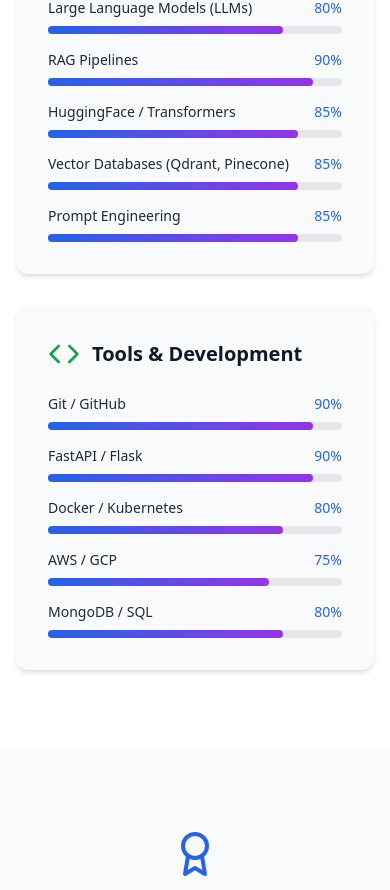
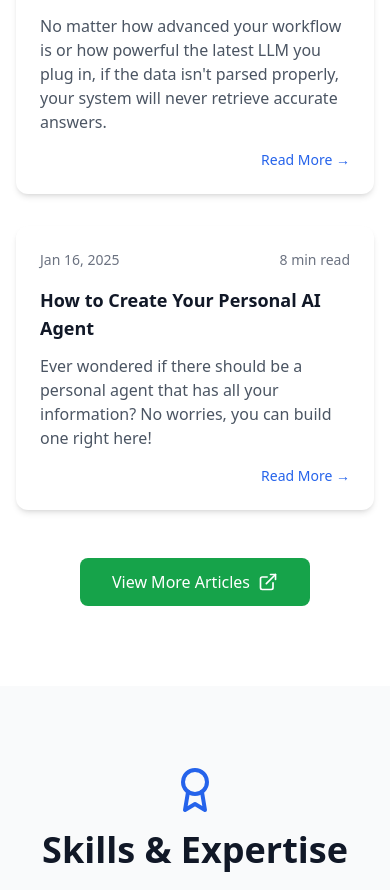
Before and after one commit to Jiten-Bhalavat/Portfolio, a React (Vite) app: page / in a window 390 px wide. Shown: the part 5321-6211 px from the top of the page. Built offline with nearby package versions, Linux system fonts and the light colour scheme.

Commit message:
orientation and resume changed

```diff
--- a/src/App.tsx
+++ b/src/App.tsx
@@ -202,16 +202,27 @@
 
   const workExperience = [
     {
-      title: "Machine Learning Engineer Intern",
+      title: "AI Engineer Intern",
       company: "Plutomen technologies Pvt. Ltd.",
       location: "Gujarat, India",
       period: "Sept 2023 - April 2024",
       // description: "Developing RAG-based document processing systems and fine-tuning LLMs for customer support automation.",
       achievements: [
-        "Engineered a high-performance RAG chatbot using LlamaIndex, LangChain, and HuggingFace embeddings, boosting semantic search relevance by 30% through advanced indexing with Qdrant and Pinecone, demonstrating proficiency in API integration and innovative model experimentation",
-        "Optimized multi-model pipeline by evaluating LLMs, embeddings, and re-rankers, refining generation parameters to enhance output quality and consistency, aligning with generative AI tool experimentation",
-        "Developed a scalable Flask API to connect UI with retrieval backends, facilitating seamless real-time interactions and smooth integration with client-side apps",
-        "Identified and fixed model failures in RAG chatbot testing, boosting robustness via refined prompts and streamlined flow"
+        "Architected automated parsing pipeline using LlamaParse and Mistral OCR, boosting data extraction accuracy from 45% to 89% and eliminating 15 hours/week of manual compliance review, using LlamaIndex and LangChain as orchestration",
+        "Improved chatbot answer relevance by 30% through optimized chunking and semantic search using Qdrant, Pinecone",
+        "Designed and deployed Flask REST APIs backend with 8 endpoints, integrating PostgreSQL for chat history and enabling real-time RAG responses with less than 200ms latency for client applications"
+      ]
+    },
+    {
+      title: "Research Assistant",
+      company: "Charotar University of Science and Technology",
+      location: "Gujarat, India",
+      period: "Apr 2023 - Jun 2023",
+      // description: "Developing RAG-based document processing systems and fine-tuning LLMs for customer support automation.",
+      achievements: [
+        "Constructed a U-Net for MRI segmentation, achieving 91% accuracy by training models on preprocessed DICOM images",
+        "Benchmarked model using IoU metrics, achieving a 15% improvement over baseline CNN architectures",
+        "Applied advanced AI techniques in medical imaging, demonstrating the impact of AI professionals in healthcare"
       ]
     },
     {
@@ -223,7 +234,7 @@
       achievements: [
         "Designed a CNN achieving over 99% test accuracy on MNIST by fine-tuning convolutional and pooling layers",
         "Applied dropout regularization techniques, improving model generalization by 7% and reducing overfitting risks",
-        "Refined architecture to boost classification reliability, streamlining deployment in production-ready ML pipelines"
+        "Refined architecture to boost classification reliability, streamlining deployment in production-ready AI Systems"
       ]
     }
   ];
@@ -234,7 +245,7 @@
       school: "University of Maryland, College Park",
       location: "College Park, MD",
       period: "2024 - 2026",
-      gpa: "3.5/4.0",
+      gpa: "3.52/4.0",
       // description: "Specialized in Machine Learning, Deep Learning, and Natural Language Processing",
       coursework: ["Machine Learning", "Probability & Statistics", "NLP", "Computer Vision", "Data Science", "Multimodal Foundation Models", "Cloud Computing"]
     },
@@ -261,10 +272,10 @@
                 { name: 'Home', id: 'home' },
                 { name: 'About', id: 'about' },
                 { name: 'Projects', id: 'projects' },
+                { name: 'Medium', id: 'medium' },
                 { name: 'Skills', id: 'skills' },
+                { name: 'YouTube', id: 'youtube' },
                 { name: 'Certifications', id: 'certifications' },
-                { name: 'YouTube', id: 'youtube' },
-                { name: 'Medium', id: 'medium' },
                 { name: 'Experience', id: 'experience' },
                 { name: 'Education', id: 'education' },
                 { name: 'Contact', id: 'contact' }
@@ -299,10 +310,10 @@
                 { name: 'Home', id: 'home' },
                 { name: 'About', id: 'about' },
                 { name: 'Projects', id: 'projects' },
+                { name: 'Medium', id: 'medium' },
                 { name: 'Skills', id: 'skills' },
+                { name: 'YouTube', id: 'youtube' },
                 { name: 'Certifications', id: 'certifications' },
-                { name: 'YouTube', id: 'youtube' },
-                { name: 'Medium', id: 'medium' },
                 { name: 'Experience', id: 'experience' },
                 { name: 'Education', id: 'education' },
                 { name: 'Contact', id: 'contact' }
@@ -352,8 +363,8 @@
               View My Work
             </button>
             <a
-              href="/Jiten-Bhalavat-AI-Engineer.pdf"
-              download="Jiten-Bhalavat-AI-Engineer.pdf"
+              href="/Jiten_Bhalavat_Resume.pdf"
+              download="Jiten-Bhalavat-Resume.pdf"
               className="inline-flex items-center justify-center border-2 border-blue-600 text-blue-600 px-8 py-4 rounded-lg font-medium hover:bg-blue-600 hover:text-white transition-colors text-lg"
             >
               <Download size={20} className="mr-2" />
@@ -501,8 +512,45 @@
         </div>
       </section>
 
+      {/* Medium Articles Section */}
+      <section id="medium" className="py-20 bg-white">
+        <div className="max-w-6xl mx-auto px-4 sm:px-6 lg:px-8">
+          <div className="text-center mb-16">
+            <PenTool size={48} className="text-green-600 mx-auto mb-4" />
+            <h2 className="text-4xl font-bold text-gray-900 mb-4">Medium Articles</h2>
+            <p className="text-xl text-gray-600">Technical insights and tutorials</p>
+          </div>
+          <div className="grid md:grid-cols-2 lg:grid-cols-3 gap-8">
+            {mediumArticles.map((article, index) => (
+              <div key={index} className="bg-white rounded-xl p-6 shadow-md hover:shadow-lg transition-shadow">
+                <div className="flex items-center justify-between mb-4">
+                  <span className="text-gray-500 text-sm">{article.date}</span>
+                  <span className="text-gray-500 text-sm">{article.readTime}</span>
+                </div>
+                <h3 className="font-bold text-gray-900 mb-3 text-lg">{article.title}</h3>
+                <p className="text-gray-600 mb-4">{article.excerpt}</p>
+                <div className="flex items-center justify-end">
+                  <a href={article.url} className="text-blue-600 hover:text-blue-700 font-medium text-sm">
+                    Read More →
+                  </a>
+                </div>
+              </div>
+            ))}
+          </div>
+          <div className="text-center mt-12">
+            <Link
+              to="/medium"
+              className="inline-flex items-center bg-green-600 text-white px-8 py-3 rounded-lg font-medium hover:bg-green-700 transition-colors"
+            >
+              View More Articles
+              <ExternalLink size={20} className="ml-2" />
+            </Link>
+          </div>
+        </div>
+      </section>
+
       {/* Skills & Expertise Section */}
-      <section id="skills" className="py-20 bg-white">
+      <section id="skills" className="py-20 bg-gray-50">
         <div className="max-w-6xl mx-auto px-4 sm:px-6 lg:px-8">
           <div className="text-center mb-16">
             <Award size={48} className="text-blue-600 mx-auto mb-4" />
@@ -511,7 +559,7 @@
           </div>
           <div className="grid lg:grid-cols-3 gap-8">
             {skillCategories.map((category, index) => (
-              <div key={index} className="bg-gray-50 p-8 rounded-xl shadow-md hover:shadow-lg transition-shadow">
+              <div key={index} className="bg-white p-8 rounded-xl shadow-md hover:shadow-lg transition-shadow">
                 <div className="flex items-center mb-6">
                   {category.icon}
                   <h3 className="text-xl font-bold text-gray-900 ml-3">{category.title}</h3>
@@ -534,51 +582,6 @@
                 </div>
               </div>
             ))}
-          </div>
-        </div>
-      </section>
-
-      {/* Certifications Section */}
-      <section id="certifications" className="py-20 bg-gray-50">
-        <div className="max-w-6xl mx-auto px-4 sm:px-6 lg:px-8">
-          <div className="text-center mb-16">
-            <Award size={48} className="text-blue-600 mx-auto mb-4" />
-            <h2 className="text-4xl font-bold text-gray-900 mb-4">Certifications</h2>
-            <p className="text-xl text-gray-600">Professional credentials and achievements</p>
-          </div>
-          <div className="grid md:grid-cols-2 lg:grid-cols-3 gap-6">
-            {certifications.map((cert, index) => (
-              <a
-                key={index}
-                href={cert.verifyUrl}
-                target="_blank"
-                rel="noopener noreferrer"
-                className="bg-white rounded-xl p-6 shadow-md hover:shadow-xl transition-all duration-300 text-center group cursor-pointer transform hover:-translate-y-1 border border-gray-100"
-              >
-                <div className="mb-4">
-                  <h3 className="text-lg font-bold text-gray-900 mb-2 leading-tight">
-                    {cert.title}
-                  </h3>
-                  <h4 className="font-semibold text-blue-600 mb-3 text-sm group-hover:text-blue-800 transition-colors">
-                    {cert.issuer}
-                  </h4>
-                  <p className="text-gray-600 text-sm mb-4">{cert.date}</p>
-                  <div className="flex items-center justify-center text-blue-600 transition-opacity">
-                    <span className="text-xs mr-1">Verify Certificate</span>
-                    <ExternalLink size={12} />
-                  </div>
-                </div>
-              </a>
-            ))}
-          </div>
-          <div className="text-center mt-12">
-            <Link
-              to="/certifications"
-              className="inline-flex items-center bg-blue-600 text-white px-8 py-3 rounded-lg font-medium hover:bg-blue-700 transition-colors"
-            >
-              View More Certifications
-              <ExternalLink size={20} className="ml-2" />
-            </Link>
           </div>
         </div>
       </section>
@@ -640,37 +643,45 @@
         </div>
       </section>
 
-      {/* Medium Articles Section */}
-      <section id="medium" className="py-20 bg-gray-50">
+      {/* Certifications Section */}
+      <section id="certifications" className="py-20 bg-gray-50">
         <div className="max-w-6xl mx-auto px-4 sm:px-6 lg:px-8">
           <div className="text-center mb-16">
-            <PenTool size={48} className="text-green-600 mx-auto mb-4" />
-            <h2 className="text-4xl font-bold text-gray-900 mb-4">Medium Articles</h2>
-            <p className="text-xl text-gray-600">Technical insights and tutorials</p>
+            <Award size={48} className="text-blue-600 mx-auto mb-4" />
+            <h2 className="text-4xl font-bold text-gray-900 mb-4">Certifications</h2>
+            <p className="text-xl text-gray-600">Professional credentials and achievements</p>
           </div>
-          <div className="grid md:grid-cols-2 lg:grid-cols-3 gap-8">
-            {mediumArticles.map((article, index) => (
-              <div key={index} className="bg-white rounded-xl p-6 shadow-md hover:shadow-lg transition-shadow">
-                <div className="flex items-center justify-between mb-4">
-                  <span className="text-gray-500 text-sm">{article.date}</span>
-                  <span className="text-gray-500 text-sm">{article.readTime}</span>
+          <div className="grid md:grid-cols-2 lg:grid-cols-3 gap-6">
+            {certifications.map((cert, index) => (
+              <a
+                key={index}
+                href={cert.verifyUrl}
+                target="_blank"
+                rel="noopener noreferrer"
+                className="bg-white rounded-xl p-6 shadow-md hover:shadow-xl transition-all duration-300 text-center group cursor-pointer transform hover:-translate-y-1 border border-gray-100"
+              >
+                <div className="mb-4">
+                  <h3 className="text-lg font-bold text-gray-900 mb-2 leading-tight">
+                    {cert.title}
+                  </h3>
+                  <h4 className="font-semibold text-blue-600 mb-3 text-sm group-hover:text-blue-800 transition-colors">
+                    {cert.issuer}
+                  </h4>
+                  <p className="text-gray-600 text-sm mb-4">{cert.date}</p>
+                  <div className="flex items-center justify-center text-blue-600 transition-opacity">
+                    <span className="text-xs mr-1">Verify Certificate</span>
+                    <ExternalLink size={12} />
+                  </div>
                 </div>
-                <h3 className="font-bold text-gray-900 mb-3 text-lg">{article.title}</h3>
-                <p className="text-gray-600 mb-4">{article.excerpt}</p>
-                <div className="flex items-center justify-end">
-                  <a href={article.url} className="text-blue-600 hover:text-blue-700 font-medium text-sm">
-                    Read More →
-                  </a>
-                </div>
-              </div>
+              </a>
             ))}
           </div>
           <div className="text-center mt-12">
             <Link
-              to="/medium"
-              className="inline-flex items-center bg-green-600 text-white px-8 py-3 rounded-lg font-medium hover:bg-green-700 transition-colors"
+              to="/certifications"
+              className="inline-flex items-center bg-blue-600 text-white px-8 py-3 rounded-lg font-medium hover:bg-blue-700 transition-colors"
             >
-              View More Articles
+              View More Certifications
               <ExternalLink size={20} className="ml-2" />
             </Link>
           </div>
```
